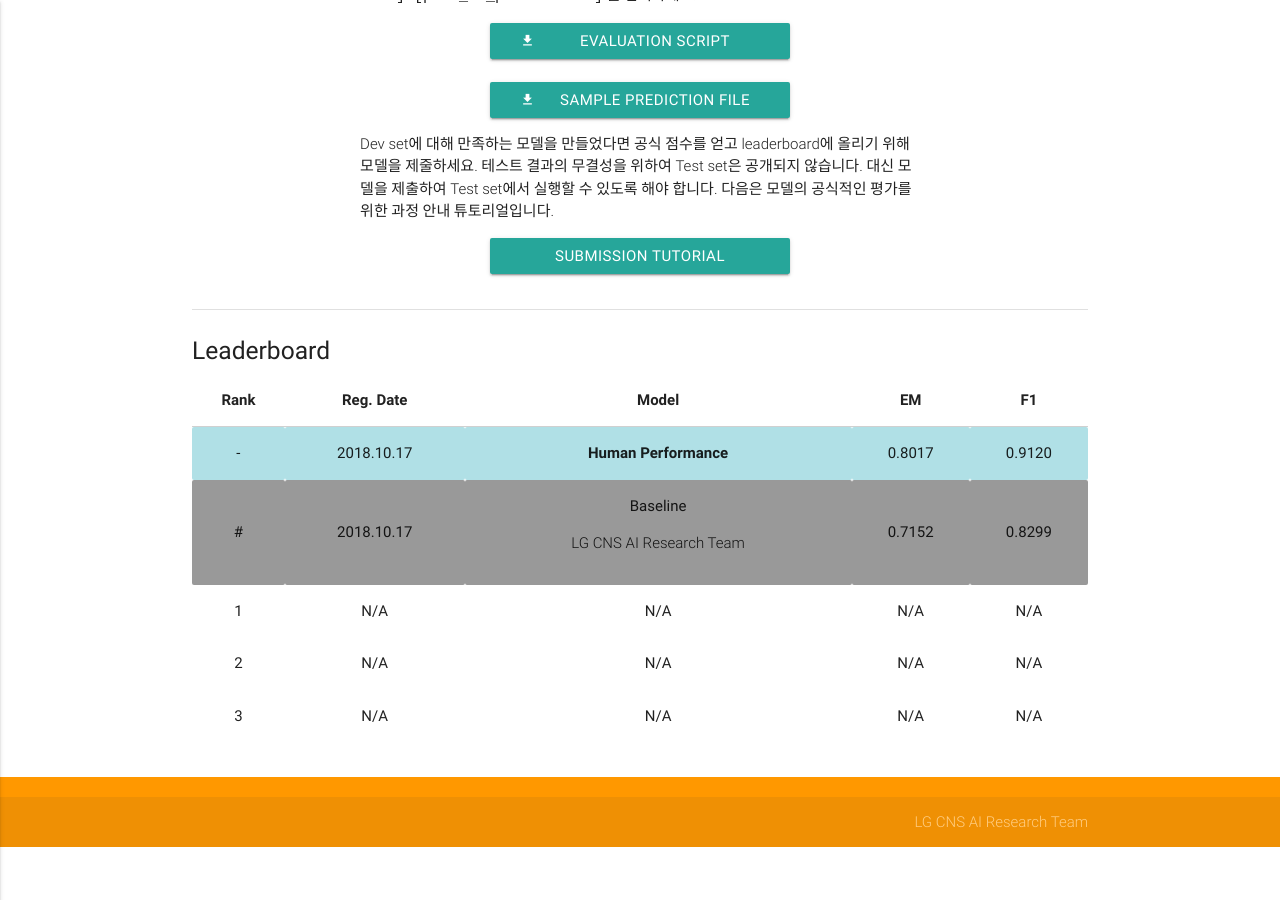
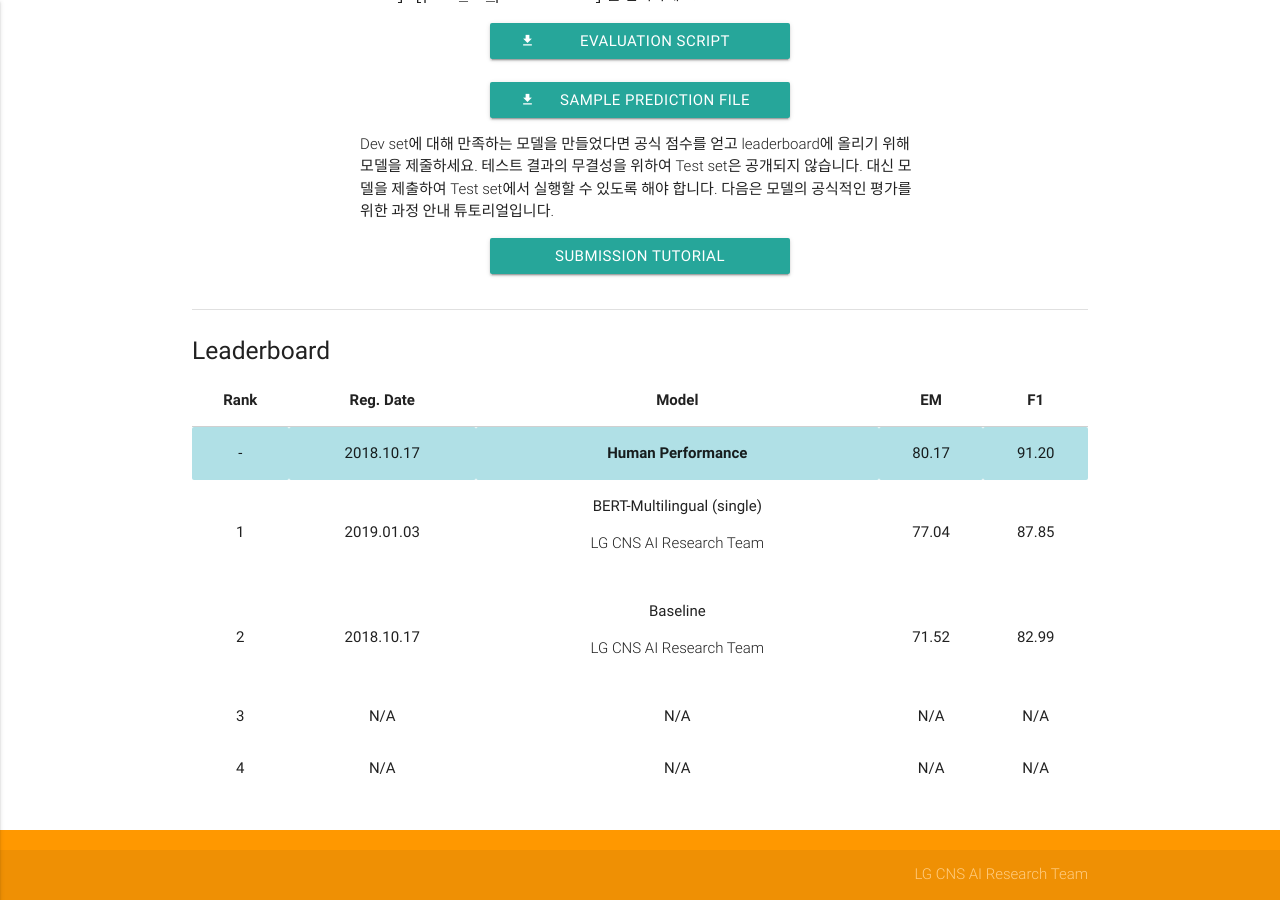
Before and after one commit to korquad/korquad.github.io, a Jekyll site: the page built from index.md, in a window 1280 px wide and 900 px high, scrolled down 1217 px. Built offline with Jekyll 4.4.1, drawn with Linux system fonts in a browser that asks for light colours; before the commit the page ends 2064 px from its top, so only the background shows below that.

Commit message:
EM/F1 백분율 변경 / 리더보드 업데이트

```diff
--- a/_layouts/home.html
+++ b/_layouts/home.html
@@ -123,34 +123,36 @@ layout: default
                       <td bgcolor="#B0E0E6">
                         <b>Human Performance</b>
                       </td>
-                      <td bgcolor="#B0E0E6">0.8017</td>
-                      <td bgcolor="#B0E0E6">0.9120</td>
-                    </tr>
-                    <tr>
-                      <td bgcolor="#999999">#</td>
-                      <td bgcolor="#999999">2018.10.17</td>
-                      <td bgcolor="#999999">
-                        Baseline<p class="light">LG CNS AI Research Team</p>
-                      </td>
-                      <td bgcolor="#999999">0.7152</td>
-                      <td bgcolor="#999999">0.8299</td>
+                      <td bgcolor="#B0E0E6">80.17</td>
+                      <td bgcolor="#B0E0E6">91.20</td>
                     </tr>
                     <tr>
                       <td>1</td>
+                      <td>2019.01.03</td>
+                      <td>BERT-Multilingual (single)
+                        <p class="light">LG CNS AI Research Team</p>
+                      </td>
+                      <td>77.04</td>
+                      <td>87.85</td>
+                    </tr>
+                    <tr>
+                      <td>2</td>
+                      <td>2018.10.17</td>
+                      <td>
+                        Baseline<p class="light">LG CNS AI Research Team</p>
+                      </td>
+                      <td>71.52</td>
+                      <td>82.99</td>
+                    </tr>
+                    <tr>
+                      <td>3</td>
                       <td>N/A</td>
                       <td>N/A</td>
                       <td>N/A</td>
                       <td>N/A</td>
                     </tr>
                     <tr>
-                      <td>2</td>
-                      <td>N/A</td>
-                      <td>N/A</td>
-                      <td>N/A</td>
-                      <td>N/A</td>
-                    </tr>
-                    <tr>
-                      <td>3</td>
+                      <td>4</td>
                       <td>N/A</td>
                       <td>N/A</td>
                       <td>N/A</td>
```
